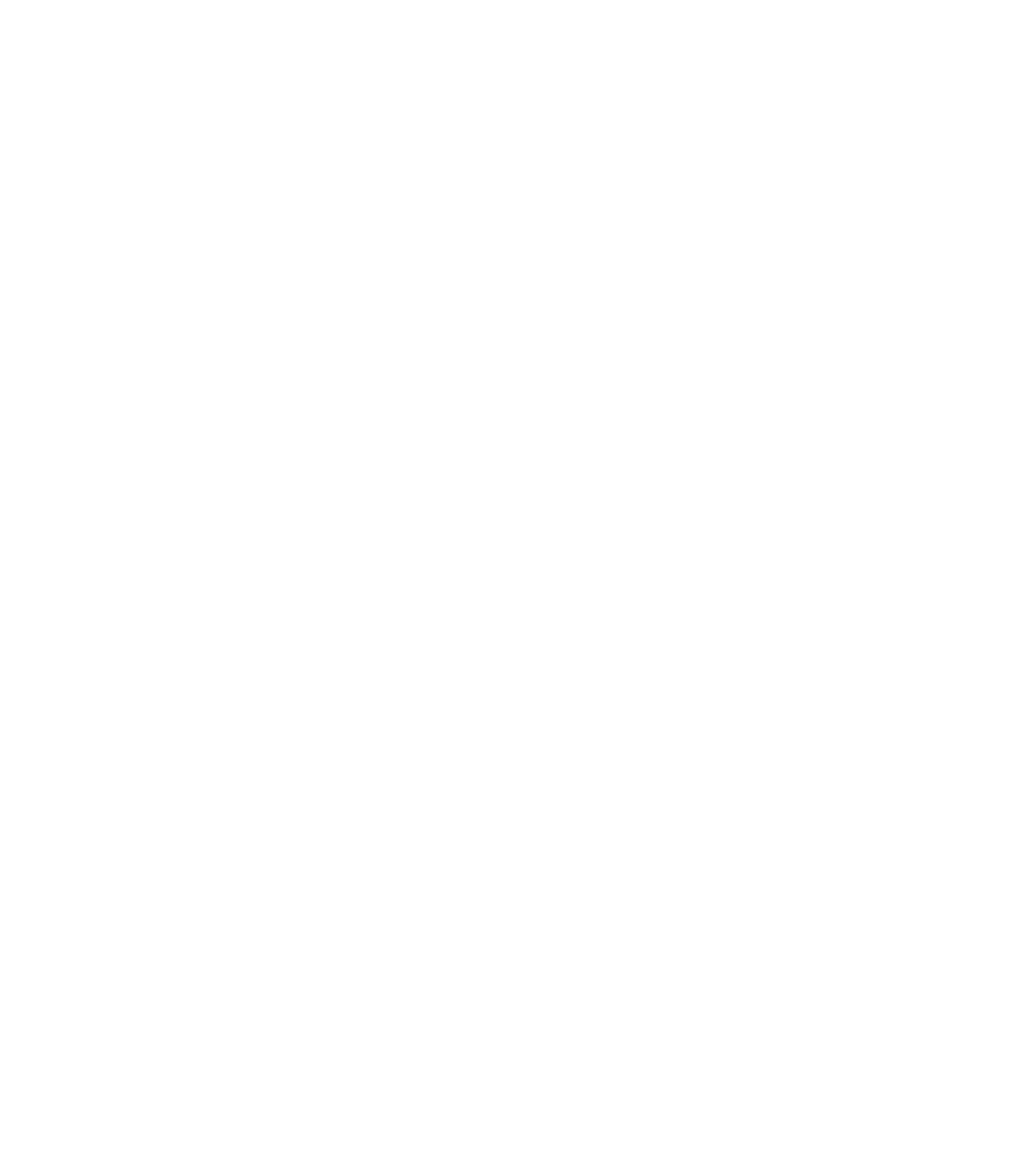
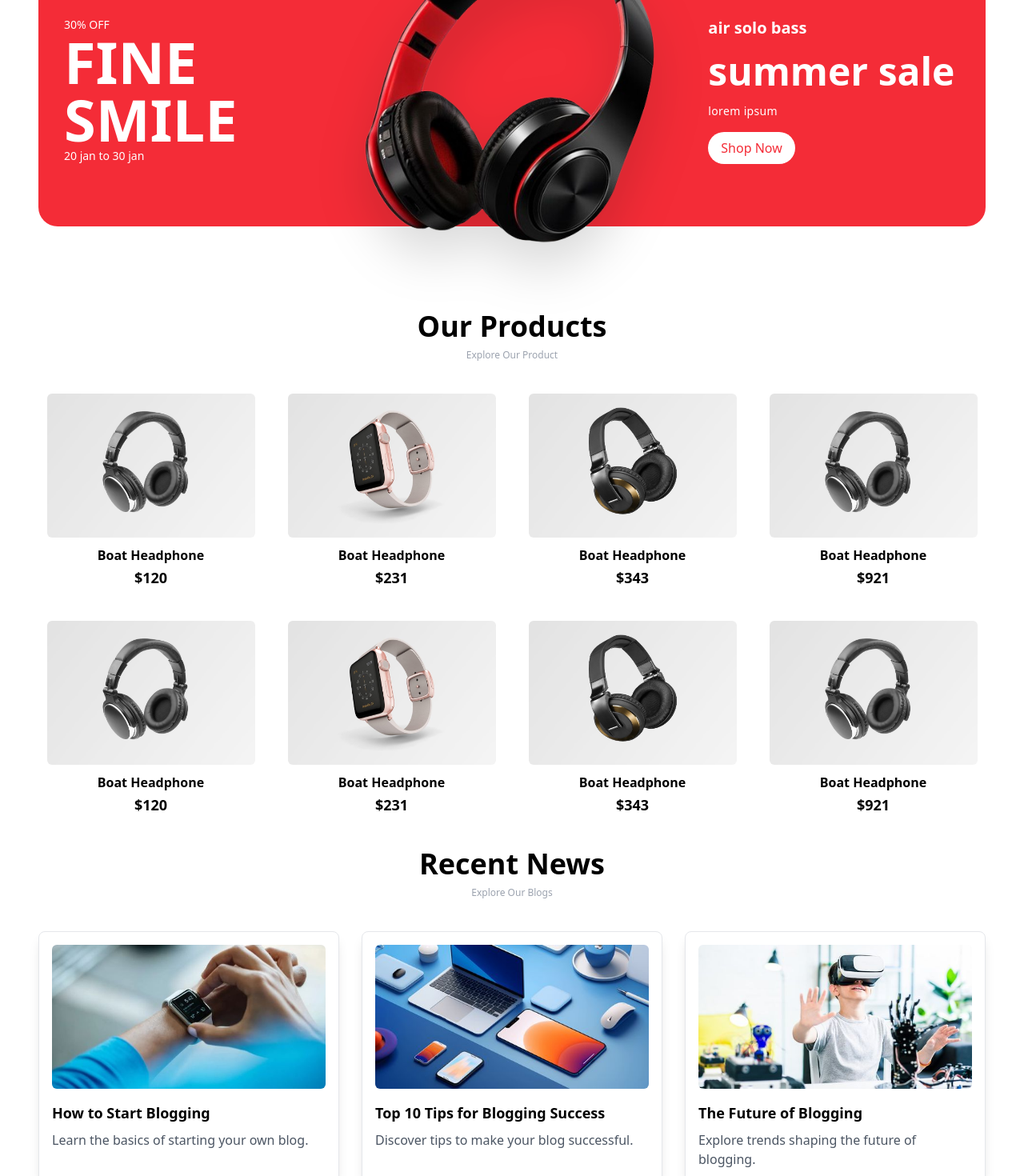
Before and after one commit to cheezykim/Online-martketplace, a React (Vite) app in the folder my-Frontend/: page / in a window 1280 px wide. Shown: the part 1860-3330 px from the top of the page at 80% size. Before the commit the page ends 1698 px from the top, so only its background shows below. Built offline with nearby package versions, Linux system fonts and the light colour scheme.

Commit message:
sombath done

```diff
--- a/my-Frontend/package.json
+++ b/my-Frontend/package.json
@@ -10,8 +10,8 @@
     "preview": "vite preview"
   },
   "dependencies": {
-    "react": "^18.3.1",
-    "react-dom": "^18.3.1",
+    "react": "^18.2.0",
+    "react-dom": "^18.2.0",
     "react-icons": "^5.4.0",
     "react-slick": "^0.30.3",
     "slick-carousel": "^1.8.1"
@@ -29,6 +29,6 @@
     "globals": "^15.12.0",
     "postcss": "^8.4.49",
     "tailwindcss": "^3.4.16",
-    "vite": "^6.0.3"
+    "vite": "^4.4.0"
   }
 }
--- a/my-Frontend/src/App.jsx
+++ b/my-Frontend/src/App.jsx
@@ -1,18 +1,38 @@
 // eslint-disable-next-line no-unused-vars
 import React from 'react'
 import Navbar from './componets/Navbar/Navbar'
-import Hero from'./componets/Hero/Hero';
+import Hero from './componets/Hero/Hero';
 import Category from './componets/Category/Category'
 import Category2 from './componets/Category/Category2'
 import Services from './componets/Services/Services'
+import Banner from './componets/Banner/Banner'
+
+import headphone from './assets/hero/headphone.png'
+import Products from './componets/Products/Products'
+import Blogs from './componets/Blogs/Blogs';
+
+const BannerData = {
+  discount: "30% OFF",
+  title: "Fine smile",
+  date: "20 jan to 30 jan",
+  image: headphone,
+  title2: "air solo bass",
+  title3: "summer sale",
+  title4: "lorem ipsum",
+  bgcolor: "#f42c37"  // red color
+}
+
 const App = () => {
   return (
     <div className='bg-white dark:bg-gray-900 dark:text-white duration-200 overflow-hidden'>
-      <Navbar/>
-      <Hero/>
+      <Navbar />
+      <Hero />
       <Category />
       <Category2 />
       <Services />
+      <Banner data={BannerData} />
+      <Products/>
+      <Blogs/>
     </div>
   )
 }
--- /dev/null
+++ b/my-Frontend/src/componets/Banner/Banner.jsx
@@ -0,0 +1,46 @@
+import React from 'react';
+
+const Banner = ({ data }) => {
+    return (
+        <div className='min-h-[550px] flex justify-center items-center py-12'>
+            <div className='container'>
+                <div
+                    style={{ backgroundColor: data.bgcolor }}
+                    className='grid grid-cols-1 md:grid-cols-3 gap-6 items-center text-white rounded-3xl'>
+                    {/* First Column */}
+                    <div className='p-6 sm:p-8'>
+                        <p className='text-sm'>{data.discount}</p>
+                        <h1 className='uppercase text-4xl lg:text-7xl font-bold'>
+                            {data.title}
+                        </h1>
+                        <p className='text-sm'>{data.date}</p>
+                    </div>
+
+                    {/* Second Column */}
+                    <div className=' h-full flex items-center '>
+                        <img src={data.image}
+                            alt=""
+                            className='scale-125 w-[250px] md:w-[340px] mx-auto drop-shadow-2xl object-cover'
+                        />
+                    </div>
+                    {/* Third Column */}
+                    <div className='flex flex-col justify-center gap-4 p-6 sm:p-8'>
+                        <p className='font-bold text-xl'>{data.title2}</p>
+                        <p className='text-3xl sm:text-5xl font-bold'>{data.title3}</p>
+                        <p className='text-sm tracking-wide leading-5'>{data.title4}</p>
+                        <div>
+                        <button
+                        style={{ color: data.bgcolor}}
+                        className='bg-white py-2 px-4 rounded-full'
+                        >
+                        Shop Now
+                        </button>
+                        </div>
+                    </div>
+                </div>
+            </div>
+        </div>
+    );
+};
+
+export default Banner;
--- /dev/null
+++ b/my-Frontend/src/componets/Blogs/Blogs.jsx
@@ -0,0 +1,58 @@
+import React from "react";
+import Heading from "../Shared/Heading";
+
+//import images
+import Img1 from '../../assets/blogs/blog-1.jpg';
+import Img2 from '../../assets/blogs/blog-2.jpg';
+import Img3 from '../../assets/blogs/blog-3.jpg';
+
+// Example Blog Data
+const BlogData = [
+  {
+    id: 1,
+    title: "How to Start Blogging",
+    description: "Learn the basics of starting your own blog.",
+    image: Img1,
+  },
+  {
+    id: 2,
+    title: "Top 10 Tips for Blogging Success",
+    description: "Discover tips to make your blog successful.",
+    image: Img2,
+  },
+  {
+    id: 3,
+    title: "The Future of Blogging",
+    description: "Explore trends shaping the future of blogging.",
+    image: Img3,
+  },
+];
+
+const Blogs = () => {
+  return (
+    <div>
+      <div className="container mx-auto">
+        {/* Head section */}
+        <Heading title="Recent News" subtitle="Explore Our Blogs" />
+
+        {/* Blog section */}
+        <div className="grid grid-cols-1 sm:grid-cols-2 md:grid-cols-3 gap-6 gap-y-8 sm:gap-4 md:gap-7">
+          {/* Blog Cards */}
+          {BlogData.map((data) => (
+            <div key={data.id} className="p-4 shadow-lg rounded-lg border">
+              <img
+                src={data.image}
+                alt={data.title}
+                className="w-full h-[180px] object-cover rounded-md mb-4"
+              />
+              <h2 className="font-semibold text-lg">{data.title}</h2>
+              <p className="text-gray-600 mt-2">{data.description}</p>
+            </div>
+          ))}
+        </div>
+      </div>
+    </div>
+  );
+};
+
+export default Blogs;
--- /dev/null
+++ b/my-Frontend/src/componets/Products/ProductCard.jsx
@@ -0,0 +1,38 @@
+import React from "react";
+import Button from "../Shared/Button"; // Ensure the import path is correct
+
+const ProductCard = ({ data }) => {
+  return (
+    <div className="mb-10">
+      <div className="grid grid-cols-1 sm:grid-cols-2 md:grid-cols-4 gap-5 place-items-center">
+        {/* Card Section */}
+        {data.map((item) => (
+          <div key={item.id} className="group relative">
+            <div className="relative">
+              <img
+                src={item.img}
+                alt={item.name || "Product"}
+                className="h-[180px] w-[260px] object-cover rounded-md"
+              />
+              {/* Hover button */}
+              <div className="hidden group-hover:flex absolute top-1/2 left-1/2 transform -translate-x-1/2 -translate-y-1/2
+              h-full w-full text-center backdrop-blur-sm justify-center items-center duration-200">
+                <Button
+                  text="Add to cart"
+                  bgColor="bg-red-500" // Red background color
+                  textColor="text-white"
+                />
+              </div>
+            </div>
+            <div className="leading-7 mt-2 text-center">
+              <h2 className="font-semibold">{item.title}</h2>
+              <h3 className="font-bold text-lg">${item.price}</h3>
+            </div>
+          </div>
+        ))}
+      </div>
+    </div>
+  );
+};
+
+export default ProductCard;
--- /dev/null
+++ b/my-Frontend/src/componets/Products/Products.jsx
@@ -0,0 +1,65 @@
+import React from 'react'
+import Heading from '../Shared/Heading'
+import ProductCard from './ProductCard'
+
+//image import
+
+import Img1 from "../../assets/product/p-1.jpg"
+import Img2 from "../../assets/product/p-2.jpg"
+import Img3 from "../../assets/product/p-3.jpg"
+import Img4 from "../../assets/product/p-4.jpg"
+import Img5 from "../../assets/product/p-1.jpg"
+import Img6 from "../../assets/product/p-1.jpg"
+import Img7 from "../../assets/product/p-1.jpg"
+
+
+const ProductsData = [
+  {
+    id: 1,
+    img: Img1,
+    title: "Boat Headphone",
+    price: "120",
+    aosDelay: "0",
+  },
+  {
+    id: 2,
+    img: Img2,
+    title: "Boat Headphone",
+    price: "231",
+    aosDelay: "200",
+  },
+  {
+    id: 3,
+    img: Img3,
+    title: "Boat Headphone",
+    price: "343",
+    aosDelay: "400",
+  },
+  {
+    id: 4,
+    img: Img4,
+    title: "Boat Headphone",
+    price: "921",
+    aosDelay: "600",
+  },
+
+
+]
+
+
+const Products = () => {
+  return (
+    <div>
+      <div className="container">
+        {/* Head section */}
+        <Heading title="Our Products"
+          subtitle={"Explore Our Product"} />
+        {/* body section */}
+        <ProductCard data={ProductsData} />
+        <ProductCard data={ProductsData} />
+      </div>
+    </div>
+  )
+}
+
+export default Products
--- a/my-Frontend/src/componets/Shared/Button.jsx
+++ b/my-Frontend/src/componets/Shared/Button.jsx
@@ -1,4 +1,3 @@
-// eslint-disable-next-line no-unused-vars
 import React from "react";
 
 // eslint-disable-next-line react/prop-types
```
Also changed, not shown: 1 other file (tests, documents, lock files or other folders).
